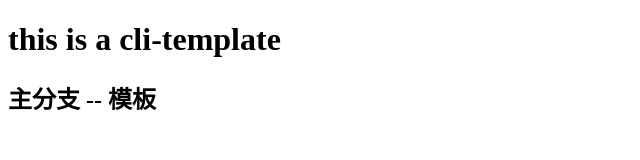
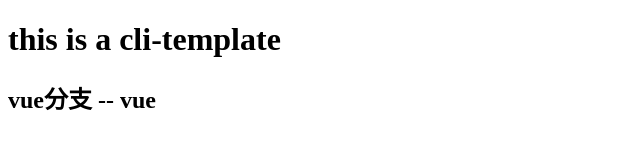
Before and after one commit to HotRsx/cli-template, a plain HTML site: page index.html in a window 1280 px wide. Shown: the whole page, without its empty margins (0-640 px from the left). Drawn offline with Linux system fonts and the light colour scheme.

Commit message:
feat：vue分支

```diff
--- a/index.html
+++ b/index.html
@@ -7,6 +7,6 @@
 </head>
 <body>
     <h1>this is a cli-template</h1>
-    <h2>主分支 -- 模板</h2>
+    <h2>vue分支 -- vue</h2>
 </body>
 </html>
```
